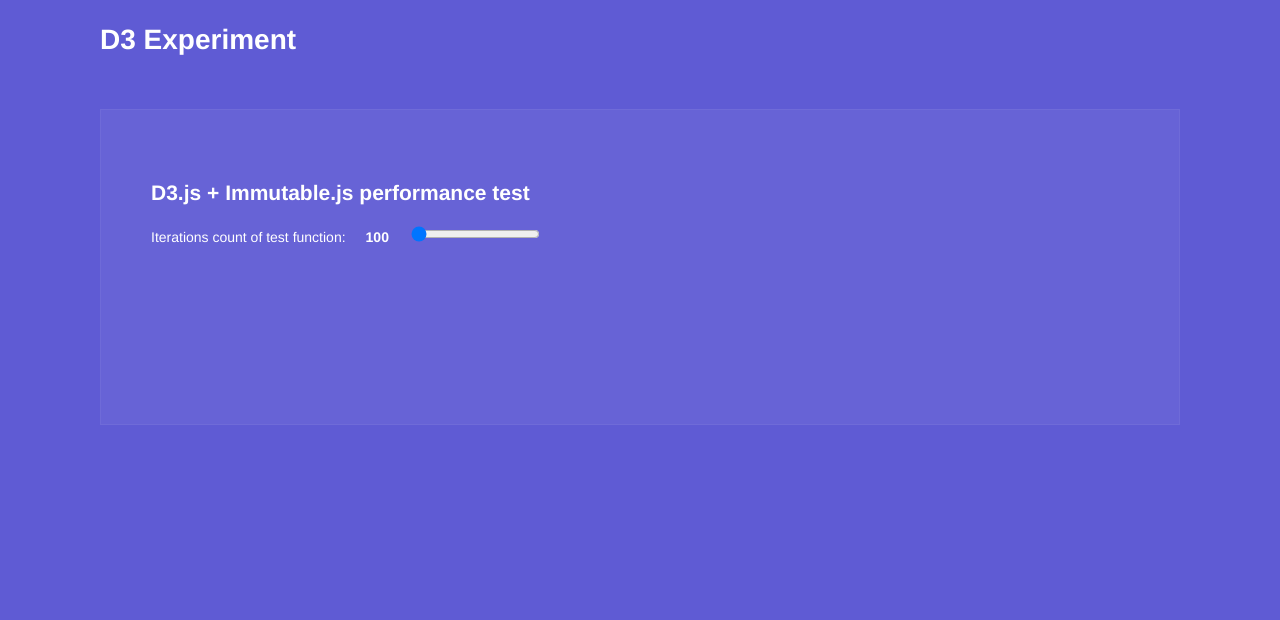
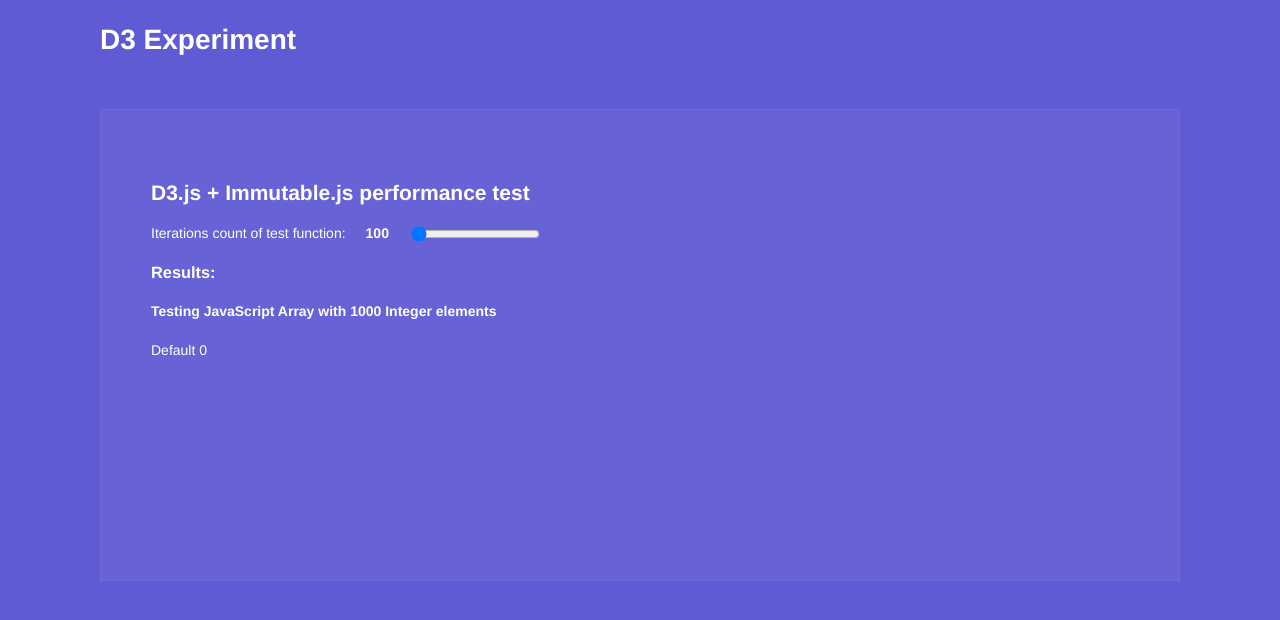
Before and after one commit to geekplux/d3-experiment, a React (Create React App) app: page / in a window 1280 px wide. Shown: the top 620 px of the page. Built offline with nearby package versions, Linux system fonts and the light colour scheme.

Commit message:
refactor: add performance test

```diff
--- a/src/App.js
+++ b/src/App.js
@@ -8,7 +8,6 @@
       <div className="App">
         <h1>D3 Experiment</h1>
         <div className="container">
-          <h2>D3.js + Immutable.js performance test</h2>
           <Performance />
         </div>
       </div>
--- a/src/containers/Performance/index.js
+++ b/src/containers/Performance/index.js
@@ -1,47 +1,14 @@
 import React, { Component } from "react";
 import * as d3 from "d3";
+import { tester } from './performance';
 import "./index.scss";
-
-function tester({ iterations, testFn, setupFn, teardownFn }) {
-  return function(name, args) {
-    console.time(name);
-    var i = 0;
-    for (;i<iterations;i++) {
-      if (setupFn) {
-        setupFn(args);
-      }
-      // Run the function
-      testFn(args);
-      if (teardownFn) {
-        teardownFn(args);
-      }
-    }
-    console.timeEnd(name);
-  }
-}
-
-function cleanup({ svg }) {
-  svg.node().innerHTML = '';
-}
-
-
-function renderD3({ data, key, xAccsessor, svg }) {
-  [].concat(data).forEach(function(_data) {
-    const circ = svg.selectAll("circle").data(_data, key);
-    circ
-      .enter()
-      .append("circle")
-      .attr({ cx: 50, cy: 50, r: 50, fill: "black" });
-    circ.attr("fill", "red").attr("cx", xAccsessor);
-    circ.exit().remove();
-  });
-}
 
 export default class Performance extends Component {
   constructor(props) {
     super(props);
     this.state = {
-      iterations: 100
+      iterations: 100,
+      JSIntTime: {},
     };
   }
 
@@ -55,14 +22,16 @@
     const { iterations } = this.state;
     const svg = d3.select(this.svgRef);
     const data = d3.range(0, 1000);
-    const testCase = tester({ iterations, testFn: renderD3, setupFn: cleanup, teardownFn: cleanup });
-    const time = testCase('JS int join', { svg, data: [ data ], key: null, accessor: null });
+    const testCase = tester({ iterations });
+    const _default = testCase('JS int join', { svg, data: [ data ], key: null, accessor: null });
+    this.setState({ JSIntTime: { _default } });
   }
 
   render() {
-    const { iterations } = this.state;
+    const { iterations, JSIntTime } = this.state;
     return (
       <div className="Performance">
+        <h2>D3.js + Immutable.js performance test</h2>
         <div className="iterations">
           <span>Iterations count of test function:</span>
           <strong>{iterations}</strong>
@@ -75,6 +44,9 @@
             value={iterations}
           />
         </div>
+        <h3>Results: </h3>
+        <h4>Testing JavaScript Array with 1000 Integer elements</h4>
+        <p>Default {JSIntTime._default}</p>
         <svg ref={this.setSVGRef} />
       </div>
     );
--- a/src/containers/Performance/index.scss
+++ b/src/containers/Performance/index.scss
@@ -1,7 +1,8 @@
 .Performance {
-  display: flex;
-
-  .iterations > * {
-    margin-right: 20px;
+  .iterations {
+    display: flex;
+    >* {
+      margin-right: 20px;
+    }
   }
 }
--- /dev/null
+++ b/src/containers/Performance/performance.js
@@ -0,0 +1,41 @@
+export function tester({
+  iterations,
+  testFn = renderD3,
+  setupFn = cleanup,
+  teardownFn = cleanup
+} = {}) {
+  return function(name, args) {
+    console.time(name);
+    const startTime = window.performance.now();
+    var i = 0;
+    for (; i < iterations; i++) {
+      if (setupFn) {
+        setupFn(args);
+      }
+      // Run the function
+      testFn(args);
+      if (teardownFn) {
+        teardownFn(args);
+      }
+    }
+    console.timeEnd(name);
+    const endTime = window.performance.now();
+    return endTime - startTime;
+  };
+}
+
+export function cleanup({ svg }) {
+  svg.node().innerHTML = "";
+}
+
+export function renderD3({ data, key, xAccsessor, svg }) {
+  [].concat(data).forEach(function(_data) {
+    const circ = svg.selectAll("circle").data(_data, key);
+    circ
+      .enter()
+      .append("circle")
+      .attr({ cx: 50, cy: 50, r: 50, fill: "black" });
+    circ.attr("fill", "red").attr("cx", xAccsessor);
+    circ.exit().remove();
+  });
+}
```
